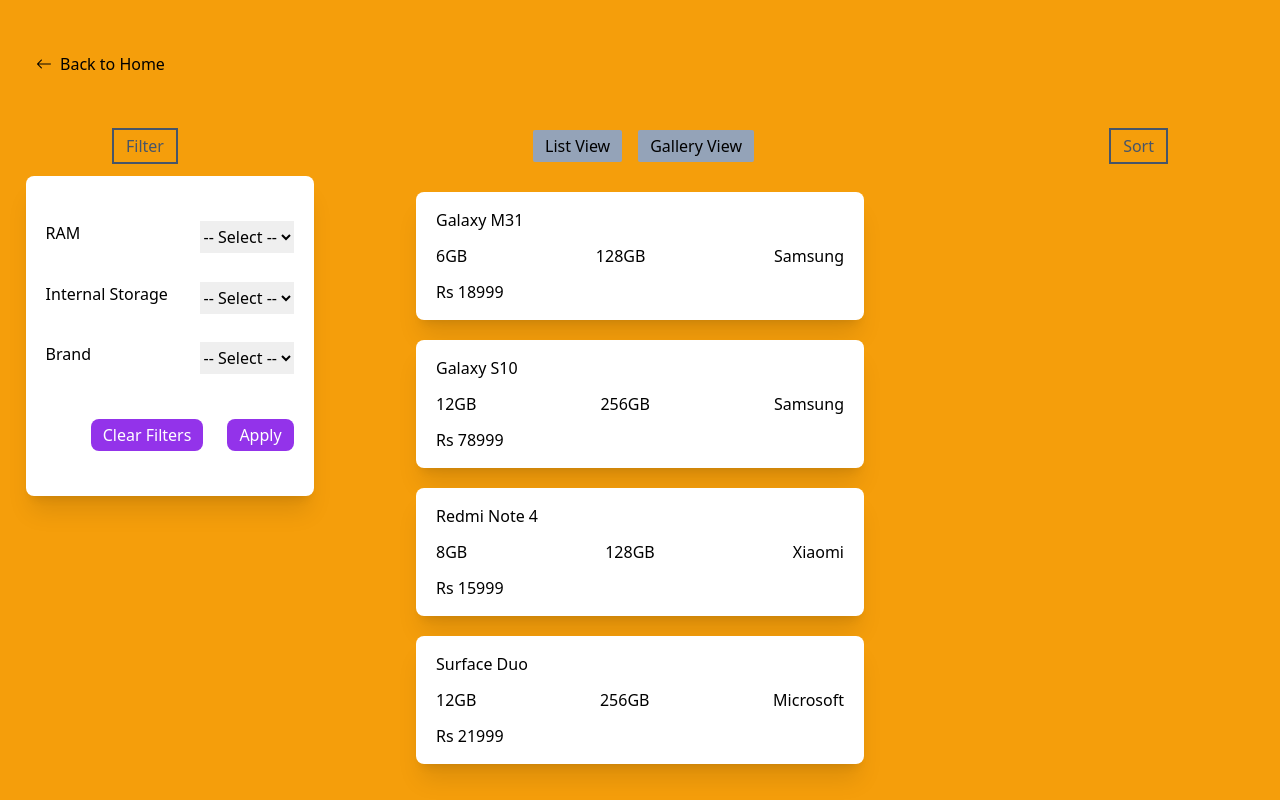
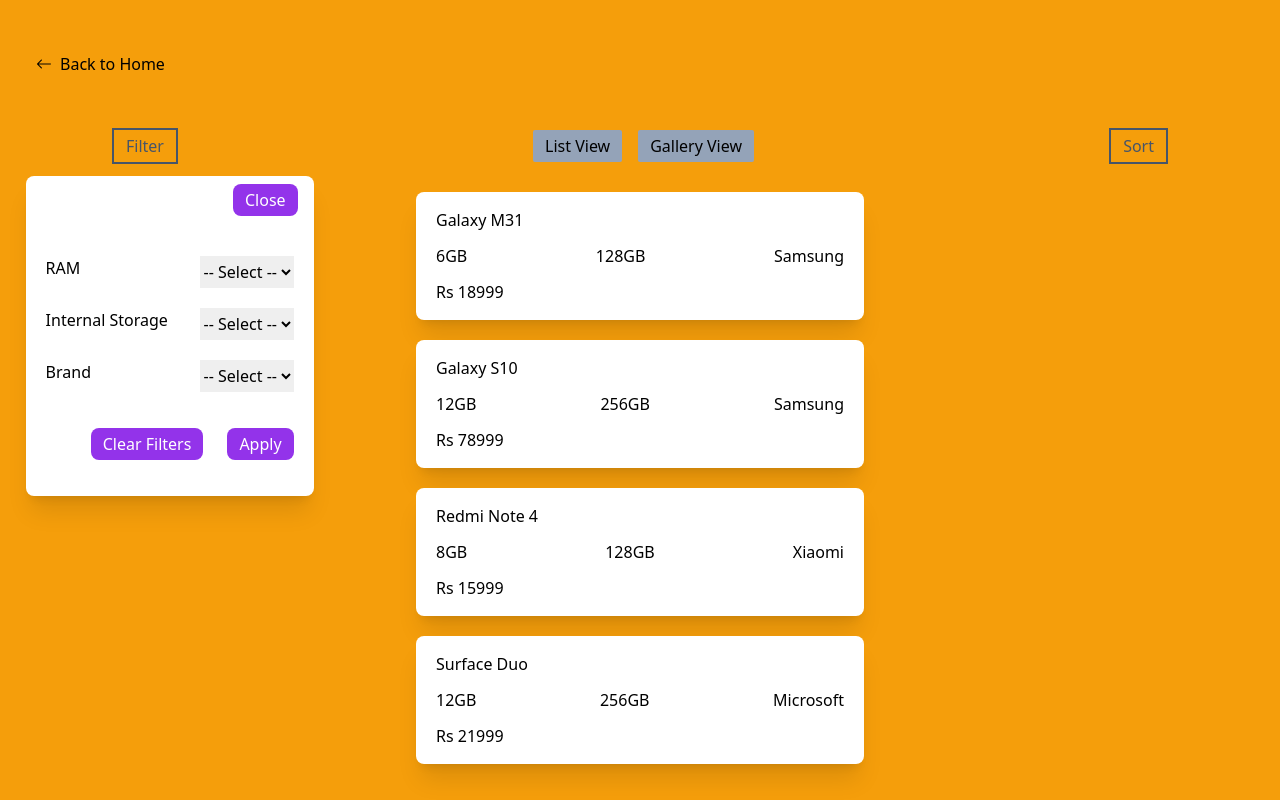
Before and after one commit to mayukh551/React-Inventory-Items, a React (Create React App) app: page /viewItems in a window 1280 px wide. Both pictures are taken after a click on the element "Filter". Built offline with nearby package versions, Linux system fonts and the light colour scheme.

Commit message:
Close btn added

```diff
--- a/src/Components/ListingPage/FilterItems.jsx
+++ b/src/Components/ListingPage/FilterItems.jsx
@@ -68,6 +68,12 @@
     <Card
       styleCard={`h-[20rem] w-[18rem] flex flex-col justify-evenly absolute top-[22%] left-[2%] z-20`}
     >
+      <div
+      onClick={() => props.closeMenu()}
+      className="absolute top-2 right-4 rounded-lg hover:bg-purple-700 bg-purple-600 text-white px-3 py-1">
+        Close
+      </div>
+      <br />
       <DropdownMenu label="RAM" options={ram} ref={ramRef} />
       <DropdownMenu
         label="Internal Storage"
--- a/src/Components/ListingPage/ViewItems.jsx
+++ b/src/Components/ListingPage/ViewItems.jsx
@@ -165,6 +165,7 @@
             updatedListHandler={filteredListHandler}
             showOriginalList={showOriginalList}
             addFilterTags={showFilterTags}
+            closeMenu={filterMenuHandler}
           />
         )}
       </div>
```
